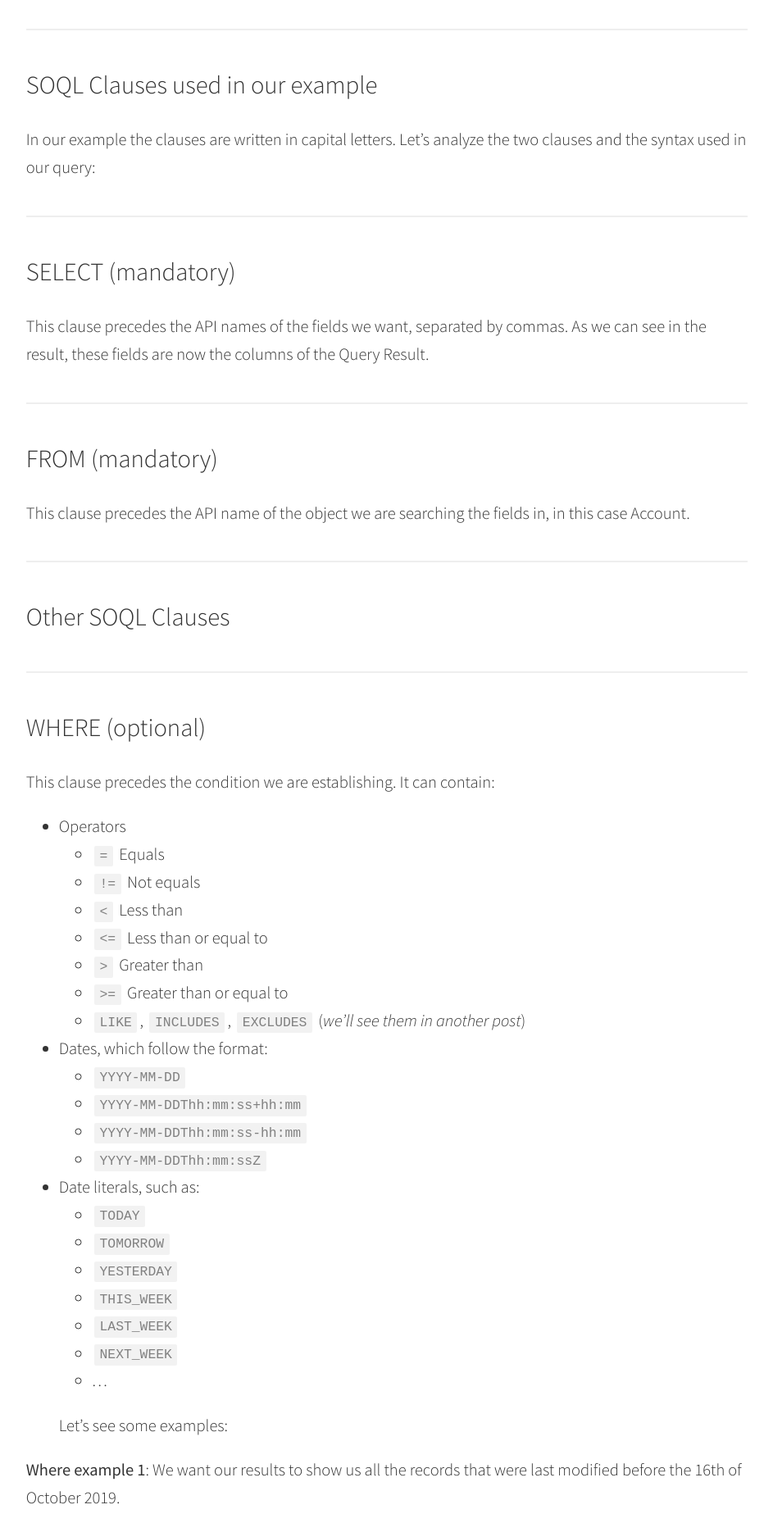
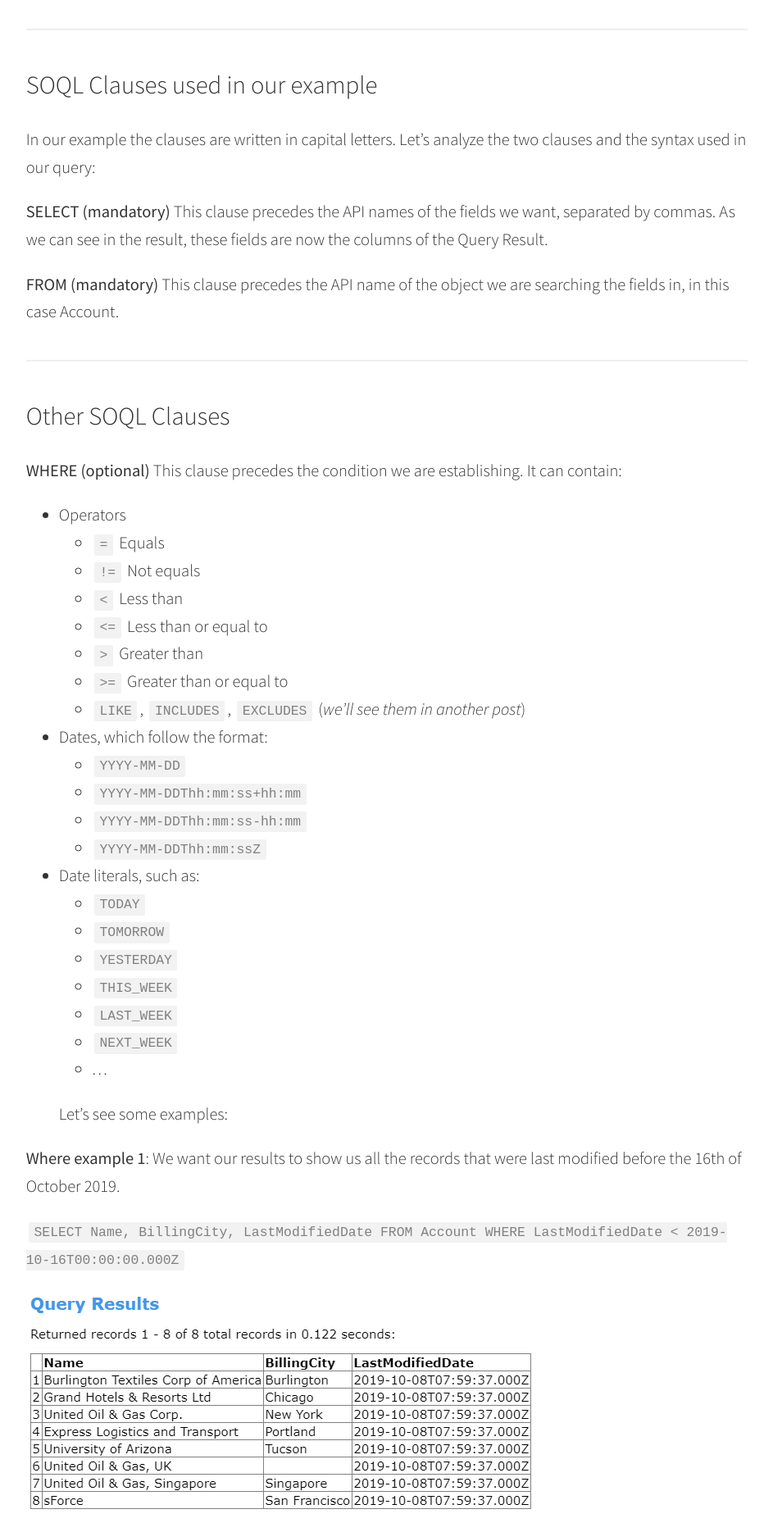
Before and after one commit to blackbirdcrew/BLOG, a Jekyll site: the page built from _posts/2019-10-18-SOQL-Tutorial-For-Admins.md, in a window 1280 px wide. Shown: the part 2770-4639 px from the top of the page at 82% size, without its empty margins (168-1111 px from the left). Built offline with Jekyll 4.4.1, drawn with Linux system fonts in a browser that asks for light colours; comment, search, counter and statistics services are not loaded.

```diff
--- a/_posts/2019-10-18-SOQL-Tutorial-For-Admins.md
+++ b/_posts/2019-10-18-SOQL-Tutorial-For-Admins.md
@@ -59,19 +59,16 @@ The query in this specific example would be:
 
 In our example the clauses are written in capital letters. Let’s analyze the two clauses and the syntax used in our query:
 
----
-## SELECT (mandatory)
+**SELECT (mandatory)**
 This clause precedes the API names of the fields we want, separated by commas. As we can see in the result, these fields are now the columns of the Query Result.
 
----
-## FROM (mandatory)
+**FROM (mandatory)**
 This clause precedes the API name of the object we are searching the fields in, in this case Account.
 
 ---
 # Other SOQL Clauses
 
----
-## WHERE (optional)
+**WHERE (optional)**
 This clause precedes the condition we are establishing. It can contain:
 
 - Operators
@@ -116,7 +113,7 @@ As we can see, the result is the same as before, but excluding the Accounts that
 ![Where example 2]({{site.url}}{{site.baseurl}}/pictures/18-10-2019/03.png)
 
 ---
-## ORDER BY (optional)
+**ORDER BY (optional)**
 This clause precedes:
 - API name of the field we want to sorting to be based on
 - `ASC` or `DESC`: whether it’s applied in an ascending or descending order
@@ -138,7 +135,7 @@ This clause precedes:
 ![Order by example 2]({{site.url}}{{site.baseurl}}/pictures/18-10-2019/05.png)
 
 ---
-## LIMIT (optional)
+**LIMIT (optional)**
 
 This clause precedes the number of records we want to be returned at maximum in the result.
 
@@ -150,7 +147,7 @@ This clause precedes the number of records we want to be returned at maximum in
 ![Limit example 1]({{site.url}}{{site.baseurl}}/pictures/18-10-2019/06.png)
 
 ---
-## OFFSET (optional)
+**OFFSET (optional)**
 This clause precedes the starting row for our data retrieval.
 
 
```
